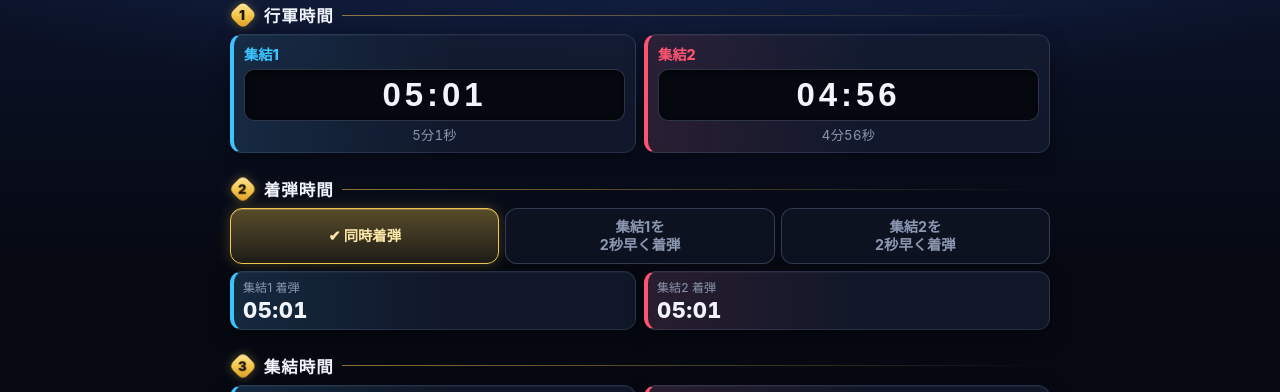
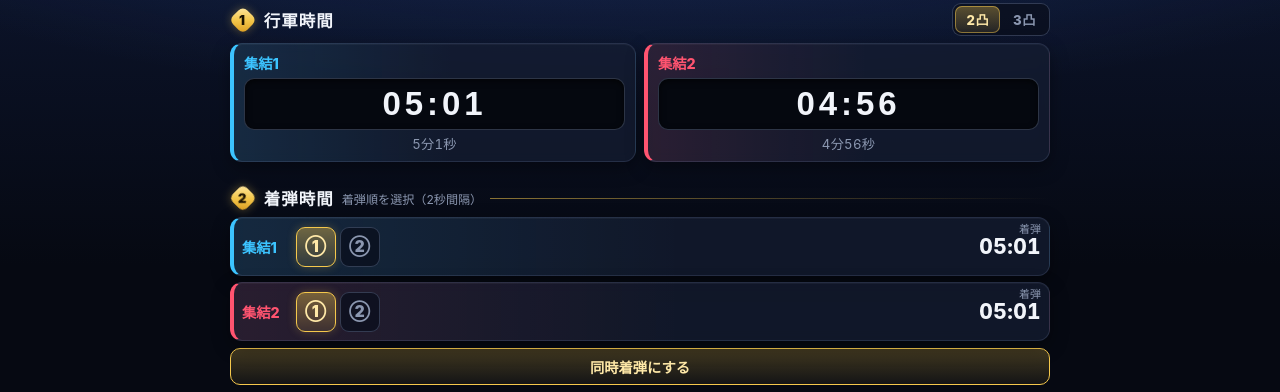
Before and after one commit to kai2021gith/Kingshot-RallyAttack-Calc, a plain HTML site: page index.html in a window 1280 px wide. Shown: the part 94-486 px from the top of the page. Drawn offline with Linux system fonts and the light colour scheme.

Commit message:
Enhance styling and update version to 1.2
Added new color variable '--r3' for styling and updated version number to 1.2. Modified HTML structure to include additional input fields and sections for calculations.

```diff
--- a/index.html
+++ b/index.html
@@ -20,7 +20,7 @@
     --line:rgba(148,170,210,.16); --line2:rgba(148,170,210,.28);
     --text:#f1f4fa; --sub:#8b97b0;
     --gold:#f5c84c; --gold2:#d99a1e; --gold-l:#ffe9a8; --gold-d:rgba(245,200,76,.12);
-    --r1:#3cc4ff; --r2:#ff5470; --ok:#34e39a; --err:#ff5c6c;
+    --r1:#3cc4ff; --r2:#ff5470; --r3:#4ade80; --ok:#34e39a; --err:#ff5c6c;
     --fs:1; --gap:10px;
   }
   *{box-sizing:border-box;-webkit-tap-highlight-color:transparent}
@@ -165,70 +165,84 @@
   body.d-pc .modes button:hover:not(.on),body.d-pc .reset:hover{border-color:rgba(245,200,76,.5);color:var(--text)}
   body.d-pc .kbd{display:inline}
   .kbd{display:none;color:var(--sub);font-size:11px;font-weight:400}
+
+  /* ===== 3凸対応 ===== */
+  .in.r3,.arr.r3,.card.r3{border-left-color:var(--r3);background:linear-gradient(90deg,rgba(74,222,128,.10),transparent 55%),var(--panel)}
+  .in.r3 label,.card.r3 .name{color:var(--r3)}
+  .arr.r1 .rn{color:var(--r1)} .arr.r2 .rn{color:var(--r2)} .arr.r3 .rn{color:var(--r3)}
+  .inputs,.cards{grid-template-columns:repeat(var(--n),minmax(0,1fr))}
+  body.n3 .in input{font-size:calc(25px * var(--fs));letter-spacing:.06em;padding:7px 2px}
+  body.n3 .card .big{font-size:calc(27px * var(--fs))}
+  body.n3 .in{padding:7px 7px}
+  body.n3 .card{padding:8px 7px}
+  .hide{display:none !important}
+  /* 凸数切替 */
+  .cnt{margin-left:auto;display:flex;background:rgba(10,15,28,.7);border:1px solid var(--line2);border-radius:9px;padding:2px;gap:2px}
+  .cnt button{border:0;background:transparent;color:var(--sub);font-weight:800;font-size:calc(12px * var(--fs));padding:4px 11px;border-radius:7px;letter-spacing:.04em}
+  .cnt button.on{background:linear-gradient(180deg,rgba(245,200,76,.34),rgba(245,200,76,.10));color:var(--gold-l);box-shadow:inset 0 0 0 1px rgba(245,200,76,.5)}
+  .sec-h.has-ctl::after{display:none}
+  /* 着弾順 */
+  .arrs{display:flex;flex-direction:column;gap:6px}
+  .arr{flex-wrap:nowrap;padding:5px 8px;gap:8px}
+  .arr .rn{font-weight:800;font-size:calc(13px * var(--fs));width:3.2em;flex:none}
+  .rank{display:flex;gap:4px;flex:none}
+  .rank button{width:34px;height:34px;border-radius:9px;border:1px solid var(--line2);background:rgba(10,15,28,.75);color:var(--sub);font-weight:900;font-size:calc(14px * var(--fs));padding:0}
+  .rank button.on{background:linear-gradient(180deg,rgba(245,200,76,.4),rgba(245,200,76,.12));border-color:var(--gold);color:var(--gold-l);box-shadow:0 0 10px rgba(245,200,76,.25)}
+  .arr .at{margin-left:auto;text-align:right;line-height:1.1}
+  .arr .at .k{display:block;font-size:calc(10px * var(--fs));color:var(--sub)}
+  .arr .at .v{font-size:calc(19px * var(--fs));font-weight:800}
+  .arr .lag{display:block;font-size:calc(10px * var(--fs));color:var(--gold);min-height:1.1em}
+  .same{width:100%;background:rgba(10,15,28,.6);border:1px solid var(--line2);border-radius:10px;padding:7px;font-size:calc(13px * var(--fs));font-weight:700;color:var(--sub)}
+  .same.on{border-color:var(--gold);color:var(--gold-l);background:linear-gradient(180deg,rgba(245,200,76,.25),rgba(245,200,76,.06))}
+  .gap-note{font-size:calc(11px * var(--fs));color:var(--sub);font-weight:400;letter-spacing:0}
+  body.d-tablet .rank button,body.d-pc .rank button{width:40px;height:40px}
+  .wrap > .sec + .sec{margin-top:16px}
+  body.d-tablet .wrap > .sec + .sec{margin-top:26px}
+  body.d-pc .wrap > .sec + .sec{margin-top:24px}
+  body.d-phone .rank button{width:31px;height:31px}
+  body.d-phone .arr{padding:3px 8px}
+  body.d-phone .arrs{gap:5px}
+  body.d-phone .same{padding:6px}
+  body.d-phone .explain{padding:6px 8px;font-size:12px}
+  body.d-phone h1{margin:2px 0 6px}
 </style>
 </head>
 <body>
-<div class="wrap">
-  <div class="ver">@kai@ 2026/11/21 Ver1.1</div>
+<div class="wrap" style="--n:2">
+  <div class="ver">@kai@ 2026/11/21 Ver1.2</div>
   <h1>キングショット <span>連凸計算</span></h1>
 
-  <div class="grid">
-    <div class="col">
   <section class="sec">
-        <div class="sec-h"><span class="no"><i>1</i></span>行軍時間</div>
-        <div class="inputs">
-          <div class="in r1" id="box1">
-            <label for="t1"><span><i class="tag"></i>集結1</span></label>
-            <input id="t1" type="text" inputmode="numeric" pattern="[0-9]*" autocomplete="off" placeholder="例：0308（3分8秒）" value="05:01">
-            <div class="conv num" id="c1"></div>
-          </div>
-          <div class="in r2" id="box2">
-            <label for="t2"><span><i class="tag"></i>集結2</span></label>
-            <input id="t2" type="text" inputmode="numeric" pattern="[0-9]*" autocomplete="off" placeholder="例：0308（3分8秒）" value="04:56">
-            <div class="conv num" id="c2"></div>
+    <div class="sec-h has-ctl"><span class="no"><i>1</i></span>行軍時間
+      <div class="cnt" role="radiogroup" aria-label="凸数">
+        <button data-n="2" role="radio">2凸</button>
+        <button data-n="3" role="radio">3凸</button>
       </div>
     </div>
+    <div class="inputs" id="inputs"></div>
   </section>
 
   <section class="sec">
-        <div class="sec-h"><span class="no"><i>2</i></span>着弾時間</div>
-        <div class="modes" role="radiogroup" aria-label="着弾設定">
-          <button data-mode="0" role="radio">同時着弾</button>
-          <button data-mode="1" role="radio">集結1を<br>2秒早く着弾</button>
-          <button data-mode="2" role="radio">集結2を<br>2秒早く着弾</button>
-        </div>
-        <div class="arrs">
-          <div class="arr r1"><span class="k">集結1 着弾</span><span class="v num" id="a1">--:--</span><span class="first" id="af1" hidden>2秒先着</span></div>
-          <div class="arr r2"><span class="k">集結2 着弾</span><span class="v num" id="a2">--:--</span><span class="first" id="af2" hidden>2秒先着</span></div>
-        </div>
+    <div class="sec-h"><span class="no"><i>2</i></span>着弾時間 <span class="gap-note">着弾順を選択（2秒間隔）</span></div>
+    <div class="arrs" id="arrs"></div>
+    <button class="same" id="sameBtn">同時着弾にする</button>
   </section>
-    </div>
 
-    <div class="col">
   <section class="sec">
     <div class="sec-h"><span class="no"><i>3</i></span>集結時間</div>
     <div class="result" id="result">
-          <div class="cards">
-            <div class="card r1">
-              <div class="name">集結1<span class="first" id="f1" hidden>先発</span></div>
-              <div class="big num" id="d1">--:--</div>
-            </div>
-            <div class="card r2">
-              <div class="name">集結2<span class="first" id="f2" hidden>先発</span></div>
-              <div class="big num" id="d2">--:--</div>
-            </div>
-          </div>
+      <div class="cards" id="cards"></div>
       <div class="explain" id="explain"></div>
     </div>
   </section>
 
+  <div class="sec" style="margin-top:14px">
     <button class="copy" id="copyBtn">📋 計算結果コピー <span class="kbd">(Ctrl+Enter)</span></button>
     <div class="manual" id="manual">
       <p>自動コピーできませんでした。下の文字を長押し（またはCtrl+C）でコピーしてください。</p>
       <textarea id="manualText" readonly></textarea>
     </div>
     <button class="reset" id="resetBtn">↺ リセット</button>
-    </div>
   </div>
 
   <div class="device" role="group" aria-label="表示切替">
@@ -243,71 +257,91 @@
 <script>
 (function(){
   "use strict";
-  var RESET_VAL = "00:00"; // リセット時の行軍時間
-  var LEAD = 2; // 先着させる秒数
-  var MODE_NAMES = ["同時着弾", "集結1を2秒早く着弾", "集結2を2秒早く着弾"];
-  var mode = 0;
+  var MAX = 3;
+  var LEAD = 2;                 // 着弾順1つごとの間隔（秒）
+  var RESET_VAL = "00:00";      // リセット時の行軍時間
+  var INIT = ["05:01", "04:56", "04:50"];
+  var ZD = ["０","１","２","３","４","５","６","７","８","９"];
+  var DEFAULT_N = 2;            // 標準の凸数
+  var n = DEFAULT_N;            // 凸数
+  var rank = [1, 1, 1];         // 着弾順（1=最初）
   var latestCopyText = "";
 
-  /* ---------- 計算ロジック（純粋関数） ---------- */
-  // "0501" → 301秒。不正なら null
+  /* ---------- 計算ロジック ---------- */
   function parse4(str){
     if (!/^\d{4}$/.test(str)) return null;
     var m = parseInt(str.slice(0,2),10), s = parseInt(str.slice(2),10);
     if (s > 59) return null;
     return m*60 + s;
   }
-  function pad(n){ return (n < 10 ? "0" : "") + n; }
-  // 秒 → "MM:SS"（行軍時間）
+  function pad(x){ return (x < 10 ? "0" : "") + x; }
   function fmtMS(sec){ return pad(Math.floor(sec/60)) + ":" + pad(sec%60); }
-  // 秒 → "00:00:05" / "-00:00:05"（集結時間）
-  function fmtHMS(sec){
-    var sign = sec < 0 ? "-" : ""; var a = Math.abs(sec);
-    return sign + pad(Math.floor(a/3600)) + ":" + pad(Math.floor(a%3600/60)) + ":" + pad(a%60);
+  // t: 行軍秒の配列, rk: 着弾順の配列
+  // 着弾 = 基準A + (順位-1)×LEAD、出発 = 着弾 − 行軍。最初に出発する集結を 00:00 にする
+  function calc(t, rk){
+    var off = rk.map(function(r){ return (r - 1) * LEAD; });
+    // 一番早い着弾順を基準(0秒)に詰める（全員②なら同時着弾と同じ）
+    var minOff = Math.min.apply(null, off);
+    off = off.map(function(o){ return o - minOff; });
+    var A = -Infinity;
+    for (var i=0;i<t.length;i++) A = Math.max(A, t[i] - off[i]);
+    return t.map(function(ti, i){ return { dep: A + off[i] - ti, arr: A + off[i], off: off[i] }; });
   }
-  // 集結1出発=0 を基準に、集結2の出発時刻を求める
-  // mode 0: 同時 / 1: 集結1が2秒先着（集結2は2秒遅れ着弾） / 2: 集結2が2秒先着
-  function calc(t1, t2, md){
-    var offset = md === 1 ? LEAD : (md === 2 ? -LEAD : 0); // 集結2の着弾 − 集結1の着弾
-    var dep1 = 0;
-    var arr1 = dep1 + t1;
-    var arr2 = arr1 + offset;
-    var dep2 = arr2 - t2;
-    // 先に出発する集結を 00:00:00 とする（集結2が先なら集結2基準）
-    var base = Math.min(dep1, dep2);
-    return { dep1:dep1-base, dep2:dep2-base, arr1:arr1-base, arr2:arr2-base,
-             baseRally: dep2 < dep1 ? 2 : 1 };
+  function zen(str){
+    return str.replace(/[0-9]/g, function(c){ return ZD[+c]; }).replace(/:/g, "：");
   }
-  // 半角数字・コロンを全角に変換
-  function zen(str){
-    return str.replace(/[0-9]/g, function(c){ return String.fromCharCode(c.charCodeAt(0) + 0xFEE0); }).replace(/:/g, "：");
+  // コピー見出し
+  function copyTitle(r){
+    var offs = r.map(function(x){ return x.off; });
+    var uniq = offs.filter(function(v,i){ return offs.indexOf(v) === i; }).sort(function(a,b){ return a-b; });
+    if (uniq.length === 1) return "【同時着弾連凸タイミング】";
+    var firsts = []; offs.forEach(function(o,i){ if (o === uniq[0]) firsts.push(i); });
+    if (uniq.length === 2 && firsts.length === 1) return "【集結" + ZD[firsts[0]+1] + "先着連凸タイミング】";
+    var groups = uniq.map(function(u){
+      var g = []; offs.forEach(function(o,i){ if (o === u) g.push(ZD[i+1]); });
+      return g.join("・");
+    });
+    return "【集結" + groups.join("→") + "着弾連凸タイミング】";
   }
-  var COPY_TITLES = ["【同時着弾連凸タイミング】", "【集結１先着連凸タイミング】", "【集結２先着連凸タイミング】"];
-  function buildCopy(t1, t2, r, md){
-    var S = "\u3000"; // 全角スペース
-    return COPY_TITLES[md || 0] + "\n" +
-      "集結領主" + S + S + "集結１" + S + S + S + "集結２\n" +
-      "行軍時間" + S + zen(fmtMS(t1))     + S + zen(fmtMS(t2))     + "\n" +
-      "着弾時間" + S + zen(fmtMS(r.arr1)) + S + zen(fmtMS(r.arr2)) + "\n" +
-      "集結時間" + S + zen(fmtMS(r.dep1)) + S + zen(fmtMS(r.dep2));
+  // チャットで改行されないよう、時間は半角（例 05:01）で出力
+  function buildCopy(t, r){
+    var S = "\u3000";
+    var head = "集結領主", mv = "行軍時間", ar = "着弾時間", dp = "集結時間";
+    for (var i=0;i<t.length;i++){
+      head += S + "集結" + ZD[i+1];
+      mv += S + fmtMS(t[i]);
+      ar += S + fmtMS(r[i].arr);
+      dp += S + fmtMS(r[i].dep);
     }
-  window.RentotsuCalc = { parse4:parse4, fmtMS:fmtMS, fmtHMS:fmtHMS, calc:calc, buildCopy:buildCopy, zen:zen };
+    return copyTitle(r) + "\n" + head + "\n" + mv + "\n" + ar + "\n" + dp;
+  }
+  window.RentotsuCalc = { parse4:parse4, fmtMS:fmtMS, calc:calc, buildCopy:buildCopy };
 
-  /* ---------- DOM ---------- */
+  /* ---------- 画面の組み立て ---------- */
   var $ = function(id){ return document.getElementById(id); };
-  var in1 = $("t1"), in2 = $("t2");
-  var modeBtns = document.querySelectorAll(".modes button");
+  var inputsEl = $("inputs"), arrsEl = $("arrs"), cardsEl = $("cards");
+  for (var i=1;i<=MAX;i++){
+    inputsEl.insertAdjacentHTML("beforeend",
+      '<div class="in r'+i+'" id="box'+i+'"><label for="t'+i+'"><span>集結'+i+'</span></label>' +
+      '<input id="t'+i+'" type="text" inputmode="numeric" pattern="[0-9]*" autocomplete="off" placeholder="例：0308" value="'+INIT[i-1]+'">' +
+      '<div class="conv num" id="c'+i+'"></div></div>');
+    arrsEl.insertAdjacentHTML("beforeend",
+      '<div class="arr r'+i+'" id="row'+i+'"><span class="rn">集結'+i+'</span>' +
+      '<div class="rank" data-i="'+(i-1)+'"><button data-r="1">①</button><button data-r="2">②</button><button data-r="3" class="r3b">③</button></div>' +
+      '<div class="at"><span class="k">着弾</span><span class="v num" id="a'+i+'">--:--</span><span class="lag" id="l'+i+'"></span></div></div>');
+    cardsEl.insertAdjacentHTML("beforeend",
+      '<div class="card r'+i+'" id="card'+i+'"><div class="name">集結'+i+'<span class="first" id="f'+i+'" hidden>先発</span></div>' +
+      '<div class="big num" id="d'+i+'">--:--</div></div>');
+  }
+  var inputs = [$("t1"), $("t2"), $("t3")];
   var copyBtn = $("copyBtn");
 
   function sanitize(el){
-    // 全角数字を半角に変換し、数字以外を除去
     var v = el.value.replace(/[０-９]/g, function(c){ return String.fromCharCode(c.charCodeAt(0) - 0xFEE0); })
                     .replace(/[^0-9]/g,"");
     var prev = el.getAttribute("data-prev") || "";
-    // 4桁入力済みの欄に続けて数字を打った場合は、新しい入力として打ち直し扱い
     if (v.length > 4) v = (prev.length === 4 && v.indexOf(prev) === 0) ? v.slice(4, 8) : v.slice(0, 4);
     el.setAttribute("data-prev", v);
-    // 4桁そろって正しければ「05:07」形式で表示、それ以外は入力中の数字のまま
     var shown = (v.length === 4 && parse4(v) !== null) ? v.slice(0,2) + ":" + v.slice(2) : v;
     if (shown !== el.value) el.value = shown;
     return v;
@@ -316,59 +350,80 @@
     var sec = parse4(raw);
     if (sec === null){
       box.classList.add("bad");
-      if (raw.length < 4) conv.textContent = raw.length === 0 ? "入力してください" : "4桁で入力（例 0308）";
-      else conv.textContent = "秒は00〜59で入力";
+      if (raw.length < 4) conv.textContent = raw.length === 0 ? "入力してください" : "4桁で入力";
+      else conv.textContent = "秒は00〜59";
     } else {
       box.classList.remove("bad");
       conv.textContent = Math.floor(sec/60) + "分" + (sec%60) + "秒";
     }
     return sec;
   }
+  function gapTxt(x){ return x >= 60 ? Math.floor(x/60) + "分" + (x%60 ? (x%60) + "秒" : "") : x + "秒"; }
 
   function render(){
-    var t1 = inputState(sanitize(in1), $("box1"), $("c1"));
-    var t2 = inputState(sanitize(in2), $("box2"), $("c2"));
-    for (var i=0;i<modeBtns.length;i++){
-      var on = +modeBtns[i].getAttribute("data-mode") === mode;
-      modeBtns[i].classList.toggle("on", on);
-      modeBtns[i].setAttribute("aria-checked", on ? "true" : "false");
+    // 凸数の反映
+    document.body.classList.toggle("n3", n === 3);
+    document.querySelector(".wrap").style.setProperty("--n", n);
+    for (var i=1;i<=MAX;i++){
+      var show = i <= n;
+      $("box"+i).classList.toggle("hide", !show);
+      $("row"+i).classList.toggle("hide", !show);
+      $("card"+i).classList.toggle("hide", !show);
     }
+    document.querySelectorAll(".r3b").forEach(function(b){ b.classList.toggle("hide", n < 3); });
+    document.querySelectorAll(".cnt button").forEach(function(b){
+      var on = +b.getAttribute("data-n") === n; b.classList.toggle("on", on); b.setAttribute("aria-checked", on);
+    });
+    document.querySelectorAll(".rank").forEach(function(g){
+      var k = +g.getAttribute("data-i");
+      g.querySelectorAll("button").forEach(function(b){ b.classList.toggle("on", +b.getAttribute("data-r") === rank[k]); });
+    });
+    var rk = rank.slice(0, n);
+    $("sameBtn").classList.toggle("on", rk.every(function(r){ return r === rk[0]; }));
+
+    var t = [];
+    for (i=0;i<n;i++) t.push(inputState(sanitize(inputs[i]), $("box"+(i+1)), $("c"+(i+1))));
     var res = $("result");
-    if (t1 === null || t2 === null){
+    if (t.some(function(x){ return x === null; })){
       res.classList.add("err");
-      ["d1","d2","a1","a2"].forEach(function(id){ $(id).textContent = "--:--"; $(id).classList.remove("neg","pos"); });
-      $("f1").hidden = $("f2").hidden = $("af1").hidden = $("af2").hidden = true;
+      for (i=1;i<=MAX;i++){
+        $("d"+i).textContent = "--:--"; $("d"+i).classList.remove("pos");
+        $("a"+i).textContent = "--:--"; $("l"+i).textContent = ""; $("f"+i).hidden = true;
+      }
       $("explain").textContent = "⚠ 入力エラー：行軍時間を4桁（分2桁＋秒2桁、秒は00〜59）で入力してください";
-      latestCopyText = "";
-      copyBtn.disabled = true;
-      $("manual").classList.remove("show");
+      latestCopyText = ""; copyBtn.disabled = true; $("manual").classList.remove("show");
       return;
     }
-    res.classList.remove("err");
-    copyBtn.disabled = false;
-    var r = calc(t1, t2, mode);
-    $("d1").textContent = fmtMS(r.dep1);
-    $("d2").textContent = fmtMS(r.dep2);
-    $("d1").classList.toggle("pos", r.dep1 > 0);
-    $("d2").classList.toggle("pos", r.dep2 > 0);
-    $("a1").textContent = fmtMS(r.arr1);
-    $("a2").textContent = fmtMS(r.arr2);
-    $("f1").hidden = !(r.dep2 > 0);
-    $("f2").hidden = !(r.dep1 > 0);
-    $("af1").hidden = mode !== 1;
-    $("af2").hidden = mode !== 2;
+    res.classList.remove("err"); copyBtn.disabled = false;
+    var r = calc(t, rk);
+    var allSameDep = r.every(function(x){ return x.dep === 0; });
+    var allSameArr = r.every(function(x){ return x.off === 0; });
+    for (i=0;i<n;i++){
+      var k = i + 1;
+      $("d"+k).textContent = fmtMS(r[i].dep);
+      $("d"+k).classList.toggle("pos", r[i].dep > 0);
+      $("a"+k).textContent = fmtMS(r[i].arr);
+      $("l"+k).textContent = r[i].off > 0 ? "+" + r[i].off + "秒" : (allSameArr ? "" : "先着");
+      $("f"+k).hidden = allSameDep || r[i].dep !== 0;
+    }
 
-    var gap = function(n){ return n >= 60 ? Math.floor(n/60) + "分" + (n%60 ? (n%60) + "秒" : "") : n + "秒"; };
-    var dep, arr;
-    if (r.dep2 > 0) dep = "集結1の出発から <span class='em'>" + gap(r.dep2) + "後</span> に集結2を出発";
-    else if (r.dep1 > 0) dep = "集結2の出発から <span class='em'>" + gap(r.dep1) + "後</span> に集結1を出発";
-    else dep = "集結1・集結2を <span class='em'>同時に出発</span>";
-    if (mode === 0) arr = "<span class='em'>同時着弾</span>（" + fmtMS(r.arr1) + "）";
-    else if (mode === 1) arr = "集結1が <span class='em'>2秒先に着弾</span>";
-    else arr = "集結2が <span class='em'>2秒先に着弾</span>";
-    $("explain").innerHTML = dep + "<br>→ " + arr;
+    // 説明文：出発順と着弾
+    var order = r.map(function(x,i){ return {i:i+1, dep:x.dep}; }).sort(function(a,b){ return a.dep - b.dep || a.i - b.i; });
+    var dep = allSameDep ? "全集結を <span class='em'>同時に出発</span>"
+      : "出発：" + order.map(function(o){ return "集結" + o.i + (o.dep ? "<span class='em'>（" + gapTxt(o.dep) + "後）</span>" : "（最初）"); }).join(" → ");
+    var arr;
+    if (allSameArr) arr = "<span class='em'>同時着弾</span>（" + fmtMS(r[0].arr) + "）";
+    else {
+      var offs = r.map(function(x){ return x.off; });
+      var uq = offs.filter(function(v,j){ return offs.indexOf(v) === j; }).sort(function(a,b){ return a-b; });
+      arr = "着弾：" + uq.map(function(u){
+        var g = []; offs.forEach(function(o,j){ if (o === u) g.push(j+1); });
+        return "集結" + g.join("・") + (u ? "<span class='em'>（+" + u + "秒）</span>" : "");
+      }).join(" → ");
+    }
+    $("explain").innerHTML = dep + "<br>" + arr;
 
-    latestCopyText = buildCopy(t1, t2, r, mode);
+    latestCopyText = buildCopy(t, r);
     if ($("manual").classList.contains("show")) $("manualText").value = latestCopyText;
   }
 
@@ -376,23 +431,21 @@
   var toastTimer;
   function success(){
     $("manual").classList.remove("show");
-    var t = $("toast"); t.classList.add("show");
+    var tt = $("toast"); tt.classList.add("show");
     copyBtn.classList.add("done"); copyBtn.firstChild.nodeValue = "✅ コピーしました！ ";
     clearTimeout(toastTimer);
     toastTimer = setTimeout(function(){
-      t.classList.remove("show"); copyBtn.classList.remove("done");
+      tt.classList.remove("show"); copyBtn.classList.remove("done");
       copyBtn.firstChild.nodeValue = "📋 計算結果コピー ";
     }, 1600);
   }
   function legacyCopy(text){
     var ta = document.createElement("textarea");
     ta.value = text;
-    ta.setAttribute("readonly","");
     ta.style.cssText = "position:fixed;top:0;left:0;width:1px;height:1px;opacity:0;font-size:16px";
     document.body.appendChild(ta);
     var ok = false;
     try{
-      // iOS Safari 向け選択処理
       ta.contentEditable = "true"; ta.readOnly = false;
       var range = document.createRange(); range.selectNodeContents(ta);
       var sel = window.getSelection(); sel.removeAllRanges(); sel.addRange(range);
@@ -409,7 +462,7 @@
     setTimeout(function(){ try{ ta.focus(); ta.setSelectionRange(0, text.length); }catch(e){} }, 50);
   }
   function doCopy(){
-    render(); // 常に最新の計算結果
+    render();
     var text = latestCopyText;
     if (!text) return;
     if (navigator.clipboard && window.isSecureContext){
@@ -425,7 +478,6 @@
   var devPref = "auto";
   try{ devPref = localStorage.getItem("rentotsu_device") || "auto"; }catch(e){}
   function autoDevice(){
-    var w = Math.min(window.innerWidth, screen.width || window.innerWidth);
     var touch = ("ontouchstart" in window) || navigator.maxTouchPoints > 0;
     if (window.innerWidth < 600) return "phone";
     if (touch && window.innerWidth < 1200) return "tablet";
@@ -438,27 +490,41 @@
     document.body.classList.remove("d-phone","d-tablet","d-pc");
     document.body.classList.add("d-" + d);
     $("autoCur").textContent = devPref === "auto" ? DEV_LABEL[d] : "";
-    var btns = document.querySelectorAll(".device button");
-    for (var i=0;i<btns.length;i++) btns[i].classList.toggle("on", btns[i].getAttribute("data-dev") === devPref);
+    document.querySelectorAll(".device button").forEach(function(b){ b.classList.toggle("on", b.getAttribute("data-dev") === devPref); });
   }
 
   /* ---------- イベント ---------- */
-  in1.addEventListener("input", render);
-  in2.addEventListener("input", render);
-  [in1,in2].forEach(function(el){
+  inputs.forEach(function(el, idx){
+    el.addEventListener("input", render);
     var selAll = function(){ setTimeout(function(){ try{ el.setSelectionRange(0, el.value.length); }catch(e){} }, 0); };
     el.addEventListener("focus", selAll);
     el.addEventListener("click", selAll);
     el.addEventListener("keydown", function(e){
-      if (e.key === "Enter" && !(e.ctrlKey || e.metaKey)){ e.preventDefault(); if (el === in1) in2.focus(); else el.blur(); }
+      if (e.key === "Enter" && !(e.ctrlKey || e.metaKey)){
+        e.preventDefault();
+        if (idx + 1 < n) inputs[idx + 1].focus(); else el.blur();
+      }
     });
   });
-  for (var i=0;i<modeBtns.length;i++){
-    modeBtns[i].addEventListener("click", function(){ mode = +this.getAttribute("data-mode"); render(); });
-  }
+  document.querySelectorAll(".rank").forEach(function(g){
+    var k = +g.getAttribute("data-i");
+    g.querySelectorAll("button").forEach(function(b){
+      b.addEventListener("click", function(){ rank[k] = +b.getAttribute("data-r"); render(); });
+    });
+  });
+  $("sameBtn").addEventListener("click", function(){ rank = [1,1,1]; render(); });
+  document.querySelectorAll(".cnt button").forEach(function(b){
+    b.addEventListener("click", function(){
+      n = +b.getAttribute("data-n");
+      if (n < 3 && rank[2] === 3) rank[2] = 1;
+      rank = rank.map(function(r){ return Math.min(r, n); });
+      $("manual").classList.remove("show"); render();
+    });
+  });
   copyBtn.addEventListener("click", doCopy);
   $("resetBtn").addEventListener("click", function(){
-    in1.value = RESET_VAL; in2.value = RESET_VAL; in1.setAttribute("data-prev",""); in2.setAttribute("data-prev",""); mode = 0;
+    inputs.forEach(function(el){ el.value = RESET_VAL; el.setAttribute("data-prev",""); });
+    rank = [1,1,1]; n = DEFAULT_N;
     $("manual").classList.remove("show"); render();
   });
   document.querySelectorAll(".device button").forEach(function(b){
```
Lines whose indentation alone changed are shown as unchanged.
